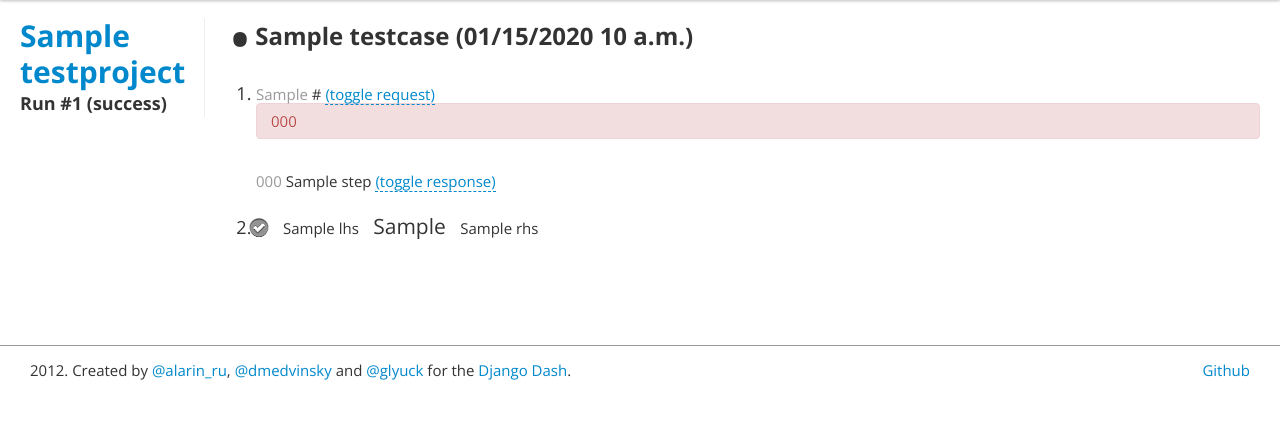
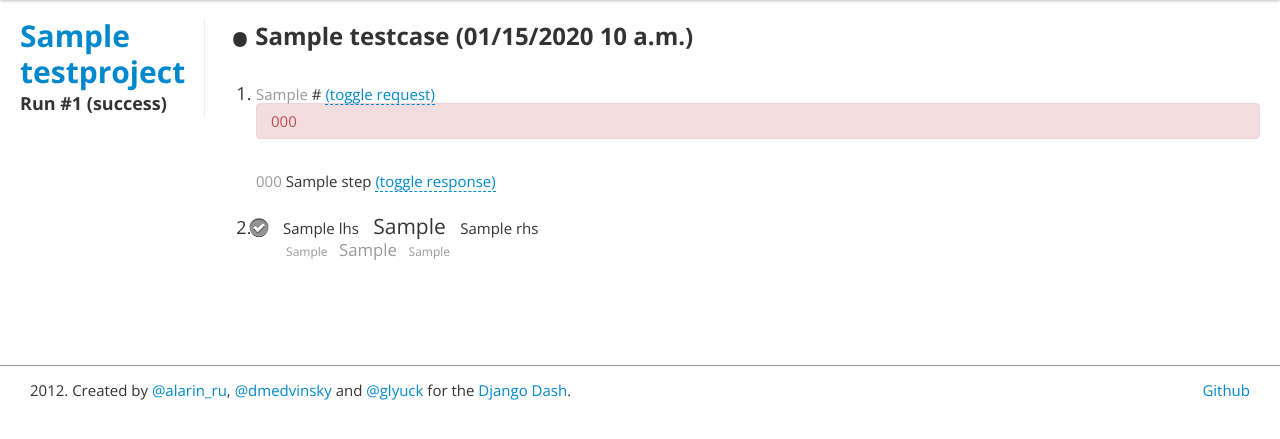
Before and after one commit to elegion/djangodash2012, a Django app: template templates/fortuitus/frunner/testrun.html in a window 1280 px wide. Shown: the part 40-479 px from the top of the page. Run offline with Django 3.2, Linux system fonts and the light colour scheme; data comes from the database, SQL or seed files in the repository; tables that the repository leaves empty hold one stand-in row (values such as "Sample post"); the template is opened without the code that fills it: values that come from a table or form of the project are taken from there, most other values are stand-ins (such as "Sample title", 1, 10 or a date in 2020); data that the repository does not hold is empty; parts of the project's set-up code (start-up, migrations or seed data) failed here and were passed over; some libraries are stand-ins or nearby versions.

Commit message:
Added lhs_value and rhs_value for frunner.models.TestCaseAssert

```diff
--- a/fortuitus/frunner/models.py
+++ b/fortuitus/frunner/models.py
@@ -275,6 +275,8 @@ class TestCaseAssert(models_base.TestCaseAssert):
     """
     step = models.ForeignKey(TestCaseStep, related_name='assertions')
 
+    lhs_value = models.CharField(max_length=256, default='')
+    rhs_value = models.CharField(max_length=256, default='')
     result = models.CharField(max_length=10, choices=TEST_CASE_RESULT_CHOICES,
                               blank=False, null=True)
 
@@ -283,15 +285,15 @@ class TestCaseAssert(models_base.TestCaseAssert):
 
     def do_assertion(self, responses):
         logger.info('Performing assertion: %s', self)
-        lhs = resolve_lhs(self.lhs, responses)
-        rhs = resolve_rhs(self.rhs, responses)
+        self.lhs_value = unicode(resolve_lhs(self.lhs, responses))
+        self.rhs_value = unicode(resolve_rhs(self.rhs, responses))
         operator = resolve_operator(self.operator)
-        if not operator(unicode(lhs), unicode(rhs)):
-            logger.warn('Assertion failed: %s %s %s', lhs, self.operator, rhs)
+        if not operator(self.lhs_value, self.rhs_value):
+            logger.warn('Assertion failed: %s %s %s', self.lhs_value, self.operator, self.rhs_value)
             self.result = TestResult.fail
             self.save()
             raise AssertionError('%s should be %s %s'
-                                 % (lhs, self.operator, rhs))
+                                 % (self.lhs_value, self.operator, self.rhs_value))
         self.result = TestResult.success
         self.save()
         logger.info('Assertion OK: %s %s %s', self.lhs, self.operator, self.rhs)
--- a/my_static/css/frunner.css
+++ b/my_static/css/frunner.css
@@ -95,3 +95,9 @@
   .teststeps-results .response-wrapper {
     display: none;
   }
+
+  .teststeps-results .assert .assert-values {
+    padding: 0 0 0 30px;
+    font-size:80%;
+    color: #999;
+  }
--- a/templates/fortuitus/frunner/_testcase.html
+++ b/templates/fortuitus/frunner/_testcase.html
@@ -76,9 +76,16 @@
         {% else %}
           <i class="icon-ok-sign-big"></i>
         {% endif %}
-        <span class="lhs">{{ assert.lhs }}</span>
-        <span class="operator">{{ assert.get_operator_display }}</span>
-        <span class="rhs">{{ assert.rhs }}</span>
+          <span class="lhs">{{ assert.lhs }}</span>
+          <span class="operator">{{ assert.get_operator_display }}</span>
+          <span class="rhs">{{ assert.rhs }}</span>
+        {% if assert.lhs_value or assert.rhs_value %}
+          <div class="assert-values">
+            <span class="lhs">{{ assert.lhs_value }}</span>
+            <span class="operator">{{ assert.get_operator_display }}</span>
+            <span class="rhs">{{ assert.rhs_value }}</span>
+          </div>
+        {% endif %}
       </div></li>
     {% endfor %}
 
```
Also changed, not shown: fortuitus/frunner/migrations/0014_auto__add_field_testcaseassert_lhs_value__add_field_testcaseassert_rhs.py (added).
